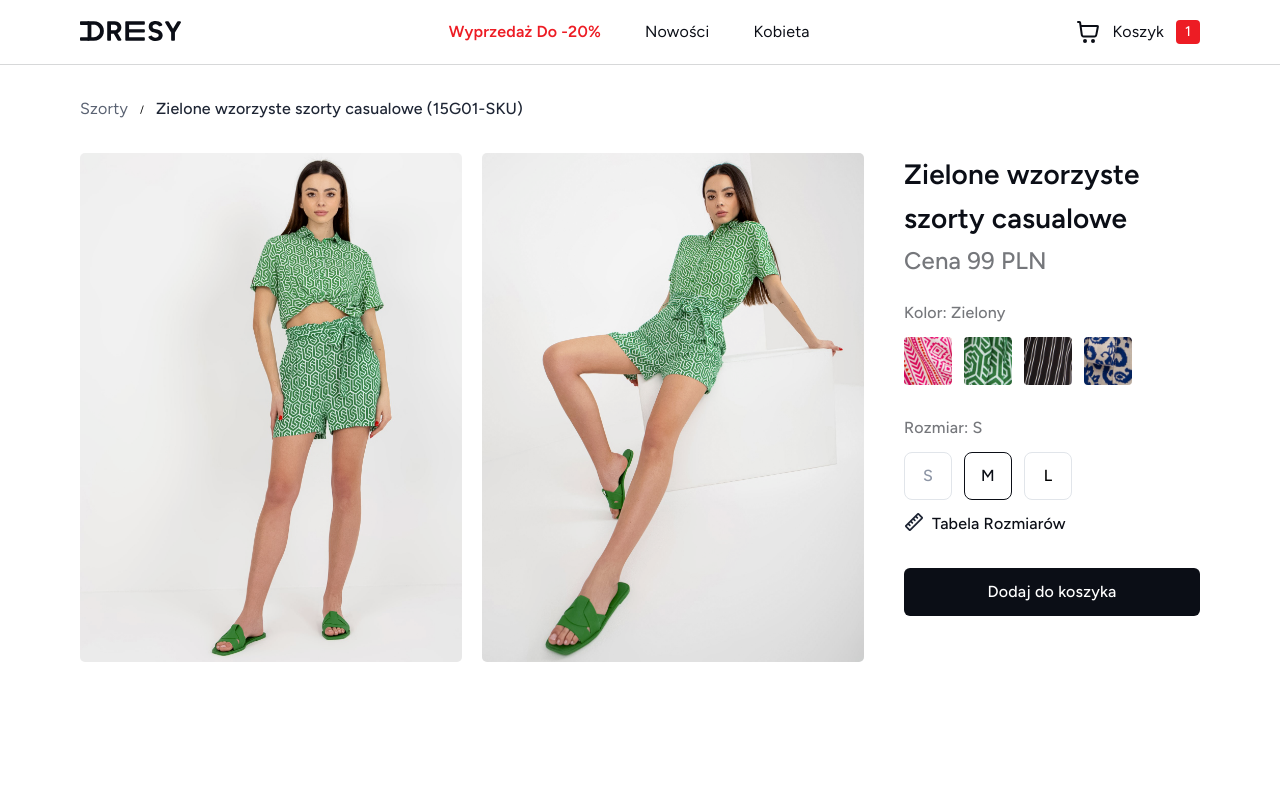
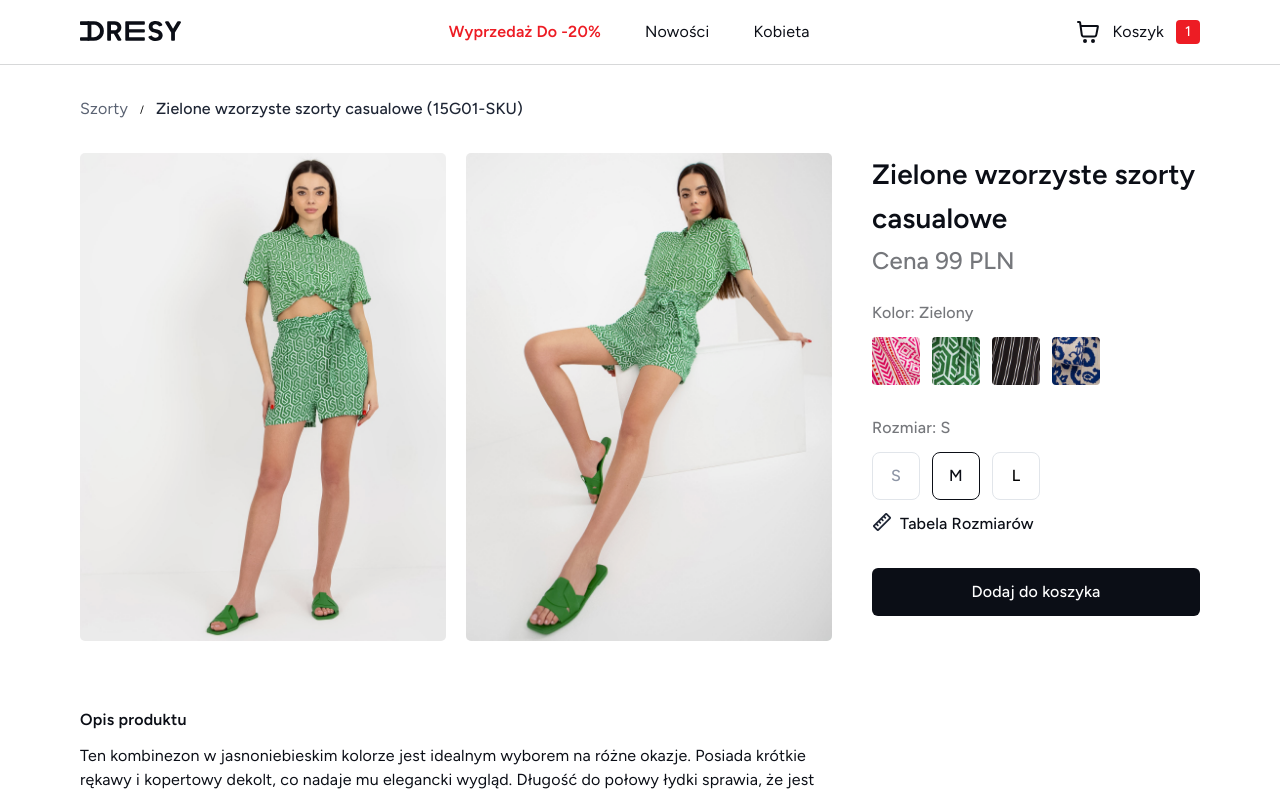
Before and after one commit to MeenS4/Dresy, a React (Create React App) app: page / in a window 1280 px wide. Shown: the top 795 px of the page. Built offline with nearby package versions, Linux system fonts and the light colour scheme.

Commit message:
fixed hero layout issues

```diff
--- a/src/libs/home/components/Directory/HeroDirectory.module.scss
+++ b/src/libs/home/components/Directory/HeroDirectory.module.scss
@@ -4,6 +4,9 @@
   display: flex;
   align-items: center;
   gap: 1.2rem;
+  grid-column: 1 / -1;
+  padding: 3.2rem 8rem;
+  margin-bottom: 0;
 }
 
 .directory__category {
--- a/src/libs/home/components/Info/ProductInfo.module.scss
+++ b/src/libs/home/components/Info/ProductInfo.module.scss
@@ -34,6 +34,7 @@
   display: flex;
   flex-direction: column;
   margin-left: 4rem;
+  padding-right: 8rem;
 }
 
 .variants {
--- a/src/libs/home/components/Pictures/ProductPictures.module.scss
+++ b/src/libs/home/components/Pictures/ProductPictures.module.scss
@@ -4,6 +4,7 @@
   justify-content: center;
   gap: 2rem;
   margin-bottom: 3.2rem;
+  padding-left: 8rem;
 }
 
 .image {
--- a/src/libs/home/view/Home.jsx
+++ b/src/libs/home/view/Home.jsx
@@ -5,13 +5,18 @@ import Hero from '../sections/Hero/Hero';
 import Description from '../sections/Description/Description';
 import Newsletter from '../components/Newsletter/Newsletter';
 import OtherProducts from '../sections/OtherProducts/OtherProducts';
+import HeroDirectory from '../components/Directory/HeroDirectory';
+import ProductPictures from '../components/Pictures/ProductPictures';
+import ProductInfo from '../components/Info/ProductInfo';
 
 export default function Home() {
   return (
     <>
       <Navbar />
       <div className={styles['main']}>
-        <Hero />
+        <HeroDirectory />
+        <ProductPictures />
+        <ProductInfo />
         <Description />
         <div></div>
         <Newsletter />
--- a/src/libs/home/view/Home.module.scss
+++ b/src/libs/home/view/Home.module.scss
@@ -2,9 +2,9 @@
   display: grid;
   width: 100%;
 
-  > * {
-    margin-bottom: 3.2rem;
-  }
+  // > * {
+  //   margin-bottom: 3.2rem;
+  // }
 
   nav {
     margin-bottom: 0;
@@ -13,7 +13,7 @@
 
 @media screen and (max-width: 149rem) {
   .main {
-    grid-template-columns: 7fr 3fr;
+    grid-template-columns: 65% 35%;
   }
 }
 
```
